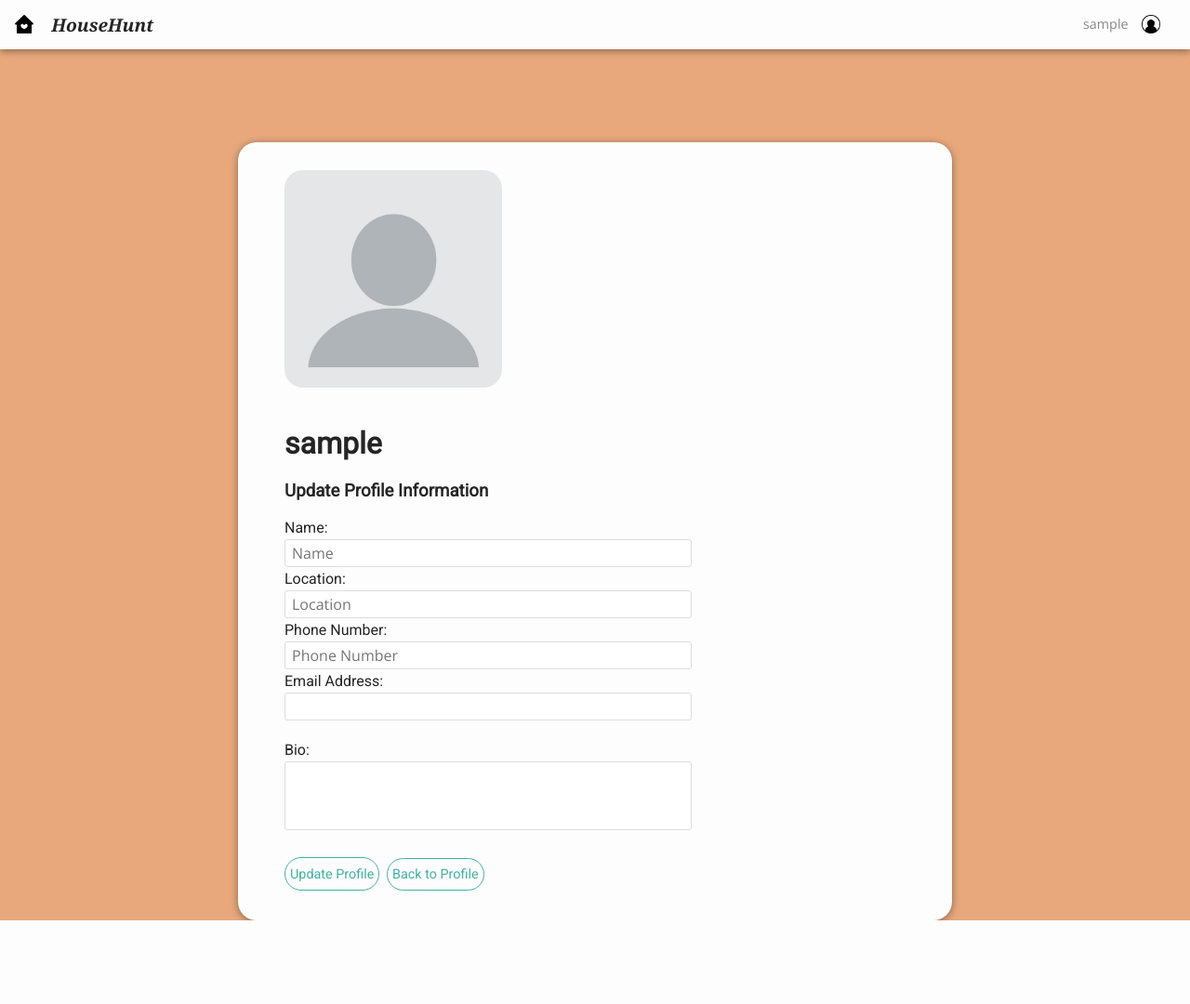
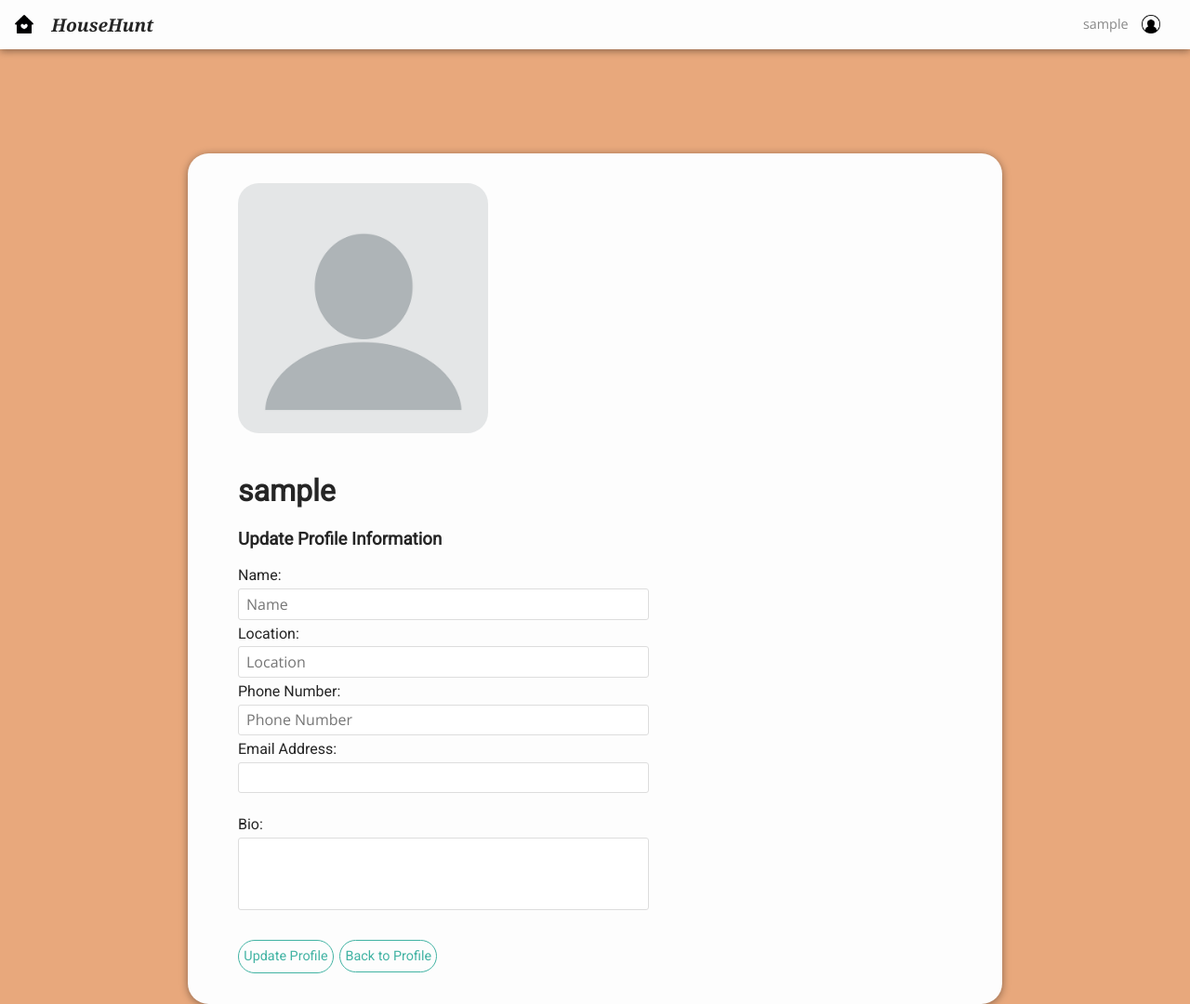
Before and after one commit to Jopamoleite/LTW_PROJ1920, a PHP site: page /edit-profile.php in a window 1280 px wide. Shown: the whole page at 93% size. Before the commit the page ends 990 px from the top, so only its background shows below. Run offline with PHP 8.4, Linux system fonts and the light colour scheme; the visitor is signed in with stand-in values (Sample User, id 1); data comes from the database, SQL or seed files in the repository; both versions use the stored data as it was after the commit.

Commit message:
Changed px to em

```diff
--- a/Project/css/house_results_style.css
+++ b/Project/css/house_results_style.css
@@ -1,6 +1,5 @@
 #houses_list{
-    margin: 100px 13%;
-    margin-top: 100px;
+    margin: 6em 13%;
     display: flex;
     flex-wrap: wrap;
     justify-content: flex-start;
@@ -10,7 +9,7 @@
 a.house{
     background-color: #FDFDFD;
     margin: 1.5% 1.8%;
-    padding: 0px 0px 10px 0px;
+    padding-bottom: 0.5em;
 }
 
 a.house h1{
@@ -18,7 +17,7 @@ a.house h1{
     font-family: 'Roboto', sans-serif;
     font-weight: bolder;
     color: #000000;
-    margin: 3px 1px 3px 10px;
+    margin: 0.2em 0.1em 0.2em 0.5em;
 }
 
 a.house h2{
@@ -26,5 +25,5 @@ a.house h2{
     font-family: 'Roboto', sans-serif;
     font-weight: lighter;
     color: #303030;
-    margin: 3px 1px 3px 10px;
+    margin: 0.2em 0.1em 0.2em 0.5em;
 }
--- a/Project/css/page_style.css
+++ b/Project/css/page_style.css
@@ -70,16 +70,16 @@ body{
     opacity: 0;
     position: absolute;
     background-color: #FDFDFD;
-    min-width: 100px;
-    padding: 5px;
+    min-width: 6em;
+    padding: 0.5em;
     z-index: 1;
     display: none;
-    top: 20px;
+    top: 1.3em;
     right: 0;
 }
 
 .dropdown_content div {
-    padding-bottom: 10px;
+    padding-bottom: 0.7em;
     border-bottom: 1px solid #CCCCCC;
 }
 
@@ -97,7 +97,7 @@ body{
 
 .dropdown_content a, .logout_button{
     cursor: pointer;
-    margin: 10px;
+    margin: 0.5em;
 }
 
 .logout_button{
@@ -113,5 +113,5 @@ body{
     font-size: 0.9em;
     font-weight: lighter;
     color: #888888;
-    padding-left: 0px;
+    padding-left: 0em;
 }
--- a/Project/css/user_profile_style.css
+++ b/Project/css/user_profile_style.css
@@ -1,7 +1,8 @@
 .profile{
-    border-radius: 20px;
-    margin: 100px 20% 0% 20%;
-    padding: 10px 50px;
+    border-radius: 1.4em;
+    margin: 7em auto 0px;
+    width: 60%;
+    padding: 0.6em 3.4em;
     justify-content: flex-start;
     background-color: #FDFDFD;
     color:#252525;
@@ -11,17 +12,31 @@
 }
 
 #profile_pic{
-    margin: 20px 40px 20px 0px;
-    border-radius: 20px;
+    margin: 1.4em 2.8em 1.4em 0em;
+    border-radius: 1.4em;
     width: 35%;
     height: 35%;
 }
 
-p#description{
+.profile_info p{
+    position: relative;
+    width:35%;
+    word-break: break-word;
+}
+
+/*#description{
+    position: fixed;
+    width:35%;
+    word-break: break-word;
+}*/
+
+/*p#description{
     position: fixed;
     margin: 50px 0px;
     overflow-wrap: normal;
-}
+    width: 30%;
+    word-break: break-word;
+}*/
 
 #edit_profile_link{
     color: #41B3A3;
@@ -33,10 +48,10 @@ p#description{
     border-radius: 3px;
     border: 1px solid #DDDDDD;
 
-    margin: 3px;
-    margin-left: 0px;
-    padding: 3px;
-    padding-left: 7px;
+    margin: 0.3em;
+    margin-left: 0em;
+    padding: 0.3em;
+    padding-left: 0.5em;
     width: 90%;
     height: 100%;
 
@@ -62,7 +77,7 @@ p#description{
     border-style: solid;
     border-width: 1.5px;
     border-color: #41B3A3;
-    border-radius: 20px;
+    border-radius: 1.4em;
     background-color: #FDFDFD;
 
     text-align: center;
@@ -76,16 +91,16 @@ p#description{
 }
 
 #backtoprofile_link{
-    padding: 7.8px;
-    padding-left: 5px;
-    padding-right: 5px;
+    padding: 0.535em;
+    padding-left: 0.35em;
+    padding-right: 0.35em;
     width: fit-content;
 
-    margin-top: 20px;
+    margin-top: 1.4em;
 
     position: relative;
-    left: 110px;
-    top: -31.3px;
+    left: 7.6em;
+    top: -2.3em;
 }
 
 #edit-profile-button{
@@ -97,13 +112,11 @@ p#description{
 
     height: 2.5em;
     width: fit-content;
-    padding: 5px;
+    padding: 0.37em;
 }
 
 #create_houses_button{
-    position: relative;
-    left: 20%;
-    margin: 10px;
+    margin: 0.7em;
 
     -webkit-appearance: button;
     -moz-appearance: button;
@@ -116,7 +129,7 @@ p#description{
     color: initial;
 
     border: none;
-    border-radius: 10px;
+    border-radius: 0.7em;
     opacity: 1;
     background-color: #252525;
     color: #FDFDFD;
```
Also changed, not shown: Project/css/index_style.css (+3 -4 lines), Project/css/search_bar_style.css (+19 -19 lines), Project/database/database.db.
